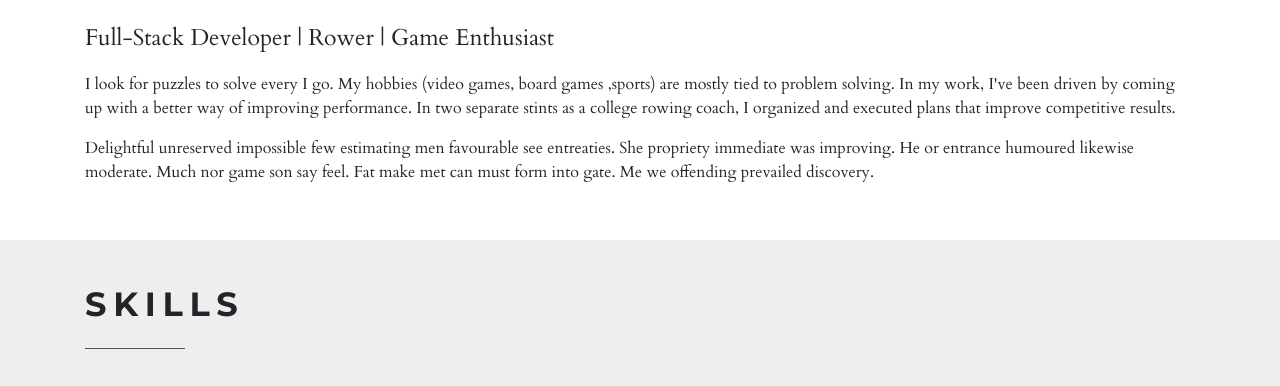
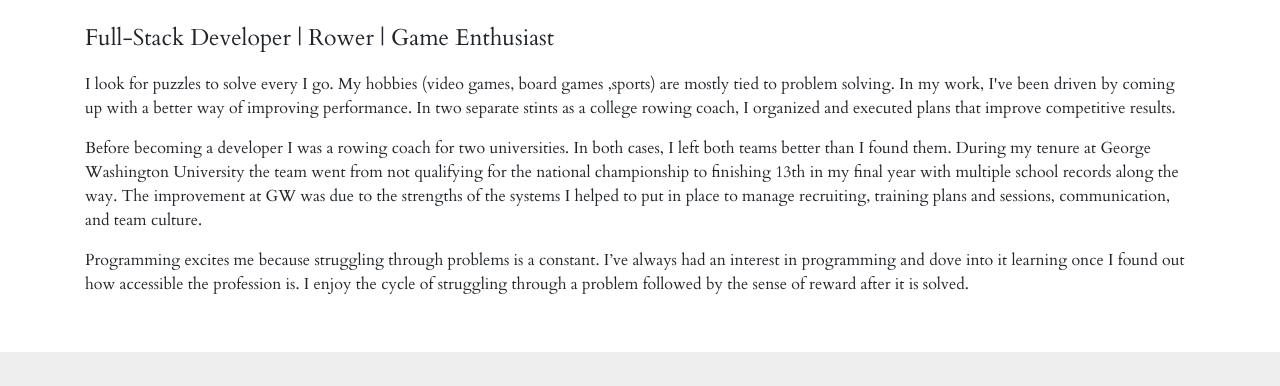
Before and after one commit to TomG84/TomG84.github.io, a website: page index.html in a window 1280 px wide. Shown: the part 1100-1486 px from the top of the page. Drawn offline with nearby package versions, Linux system fonts and the light colour scheme; some packages are replaced by stand-ins of ours.

Commit message:
Add About Me text
- draft of personal branding statement

```diff
--- a/index.html
+++ b/index.html
@@ -109,8 +109,8 @@
             <h2 class="heading">About me</h2>
             <p class="lead">Full-Stack Developer | Rower | Game Enthusiast</p>
             <p>I look for puzzles to solve every I go. My hobbies (video games, board games ,sports) are mostly tied to problem solving. In my work, I've been driven by coming up with a better way of improving performance. In two separate stints as a college rowing coach, I organized and executed plans that improve competitive results.   </p>
-            <!-- <p>Impossible considered invitation him men instrument saw celebrated unpleasant. Put rest and must set kind next many near nay. He exquisite continued explained middleton am. Voice hours young woody has she think equal. Estate moment he at on wonder at season little. Six garden result summer set family esteem nay estate. End admiration mrs unreserved discovered comparison especially invitation. </p> -->
-            <p>Delightful unreserved impossible few estimating men favourable see entreaties. She propriety immediate was improving. He or entrance humoured likewise moderate. Much nor game son say feel. Fat make met can must form into gate. Me we offending prevailed discovery. </p>
+            <p>Before becoming a developer I was a rowing coach for two universities. In both cases, I left both teams better than I found them. During my tenure at George Washington University the team went from not qualifying for the national championship to finishing 13th in my final year with multiple school records along the way. The improvement at GW was due to the strengths of the systems I helped to put in place to manage recruiting, training plans and sessions, communication, and team culture. </p>
+            <p>Programming excites me because struggling through problems is a constant. I’ve always had an interest in programming and dove into it learning once I found out how accessible the profession is. I enjoy the cycle of struggling through a problem followed by the sense of reward after it is solved. </p>
           </div>
           <!-- <div class="col-sm-4">
             <p><img src="img/20181108-DSC_1674.jpg" alt="" class="prof-pic img-fluid rounded-circle"></p>
```
